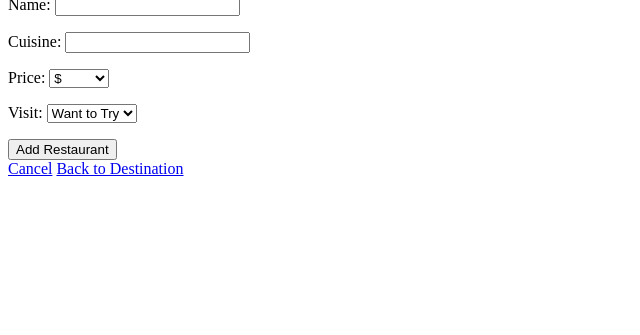
After one commit to samtasticc/platepick-app, a Django app: page /platepick/destinations/1/add-restaurant/ in a window 1280 px wide. The commit adds this page. Shown: the part 465-800 px from the top of the page, without its empty margins (0-640 px from the left). Run offline with Django 5.2, Linux system fonts and the light colour scheme; tables that the repository leaves empty hold one stand-in row (values such as "Sample post").

Commit message:
Added new restaurant form under destination

```diff
--- a/main_app/models.py
+++ b/main_app/models.py
@@ -16,18 +16,19 @@ class Destination(models.Model):
 class Restaurant(models.Model):
     name = models.CharField(max_length=100)
     cuisine = models.CharField(max_length=100)
-    price = [
+    price_option = [
         ('option1', '$'),
         ('option2', '$$'),
         ('option3', '$$$'),
         ('option4', '$$$$'),
         ('option5', '$$$$$')
     ]
-    visit = [
+    visit_option = [
         ('option1', 'Want to Try'),
         ('option2', 'Visited')
     ]
-
+    price = models.CharField(max_length=15, choices=price_option, default='$')
+    visit = models.CharField(max_length=15, choices=visit_option, default='option1')
     destination = models.ForeignKey(Destination, on_delete=models.CASCADE, default=1, related_name="restaurants")
 
     def __str__(self):
--- /dev/null
+++ b/main_app/restaurantForm.py
@@ -0,0 +1,7 @@
+from django import forms
+from .models import Restaurant
+
+class RestaurantForm(forms.ModelForm):
+    class Meta:
+        model = Restaurant
+        fields = ['name', 'cuisine', 'price', 'visit']
--- a/main_app/templates/destinations/destination_details.html
+++ b/main_app/templates/destinations/destination_details.html
@@ -20,4 +20,5 @@
       {% endfor %}
     </ul>
     <a href="{% url 'destination-list' %}">Back to Destinations</a>
+    <a href="{% url 'add-restaurant' pk=destination.pk %}">➕ Add a Restaurant</a>
 {% endblock %}
--- /dev/null
+++ b/main_app/templates/restaurants/add_restaurant.html
@@ -0,0 +1,23 @@
+{% extends 'base.html' %}
+{% load static %}
+{% block head %}
+<link rel="stylesheet" href="{% static 'css/form.css' %}" />
+{% endblock %}
+{% block content %}
+
+    <div class="page-header">
+        <h1>Add a Restaurant to {{ destination.city }}</h1>
+        <img src="{% static '' %}" alt="" />
+    </div>
+    <form method="POST">
+        {% csrf_token %}
+        {{ form.as_p }}
+        <button type="submit">Add Restaurant</button>
+    </form>
+            <a href="{% url 'platepick-detail' pk=destination.pk %}">Cancel</a>
+        {% if destination and destination.pk %}
+            <a href="{% url 'platepick-detail' pk=destination.pk %}">Back to Destination</a>
+        {% else %}
+            <a href="{% url 'platepick-list' %}">Back to Destinations</a>
+{% endif %}
+{% endblock %}
--- a/main_app/urls.py
+++ b/main_app/urls.py
@@ -1,11 +1,12 @@
 from django.urls import path, include
 from . import views
-from .views import RestaurantListView, DestinationListView, DestinationDetailView
+from .views import RestaurantListView, DestinationListView, DestinationDetailView, add_restaurant
 
 urlpatterns = [
     # Routes will be added here
         path('platepick/create/', views.DestinationCreate.as_view(), name='platepick-create'),
         path('platepick/restaurants/', RestaurantListView.as_view(), name='restaurant-list'),
         path('platepick/destinations/', DestinationListView.as_view(), name='destination-list'),
-        path('destinations/<int:pk>/', DestinationDetailView.as_view(), name='platepick-detail')
+        path('platepick/destinations/<int:pk>/', DestinationDetailView.as_view(), name='platepick-detail'),
+        path('platepick/destinations/<int:pk>/add-restaurant/', add_restaurant, name='add-restaurant'),
 ]
--- a/main_app/views.py
+++ b/main_app/views.py
@@ -3,6 +3,9 @@ from django.views.generic.edit import CreateView
 from django.views.generic import ListView, DetailView
 from .models import Destination
 from .models import Restaurant
+from .restaurantForm import RestaurantForm
+from django.shortcuts import get_object_or_404
+from django.urls import reverse_lazy
 
 # Create your views here.
 
@@ -26,3 +29,20 @@ class DestinationDetailView(DetailView):
     model = Destination
     template_name = 'destinations/destination_details.html'
     context_object_name = 'destination'
+
+
+
+def add_restaurant(request, pk):
+    destination = get_object_or_404(Destination, pk=pk)
+
+    if request.method == 'POST':
+        form = RestaurantForm(request.POST)
+        if form.is_valid():
+            restaurant = form.save(commit=False)
+            restaurant.destination = destination
+            restaurant.save()  # ✅ Save to database
+            return redirect('platepick-detail', pk=pk)
+    else:
+        form = RestaurantForm()
+
+    return render(request, 'restaurants/add_restaurant.html', {'form': form, 'destination': destination})
```
Also changed, not shown: main_app/migrations/0004_restaurant_price_restaurant_visit.py (added).
